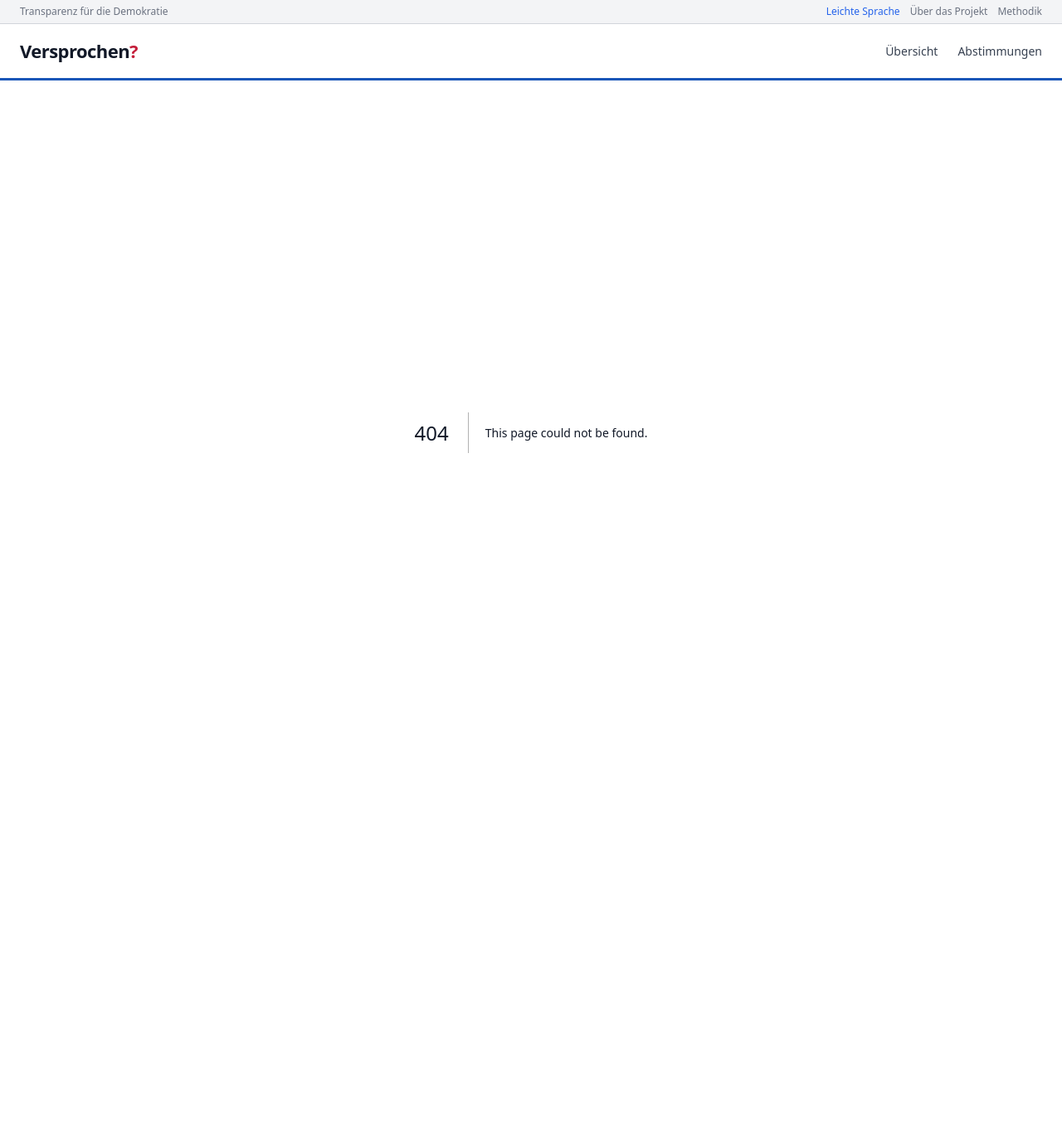
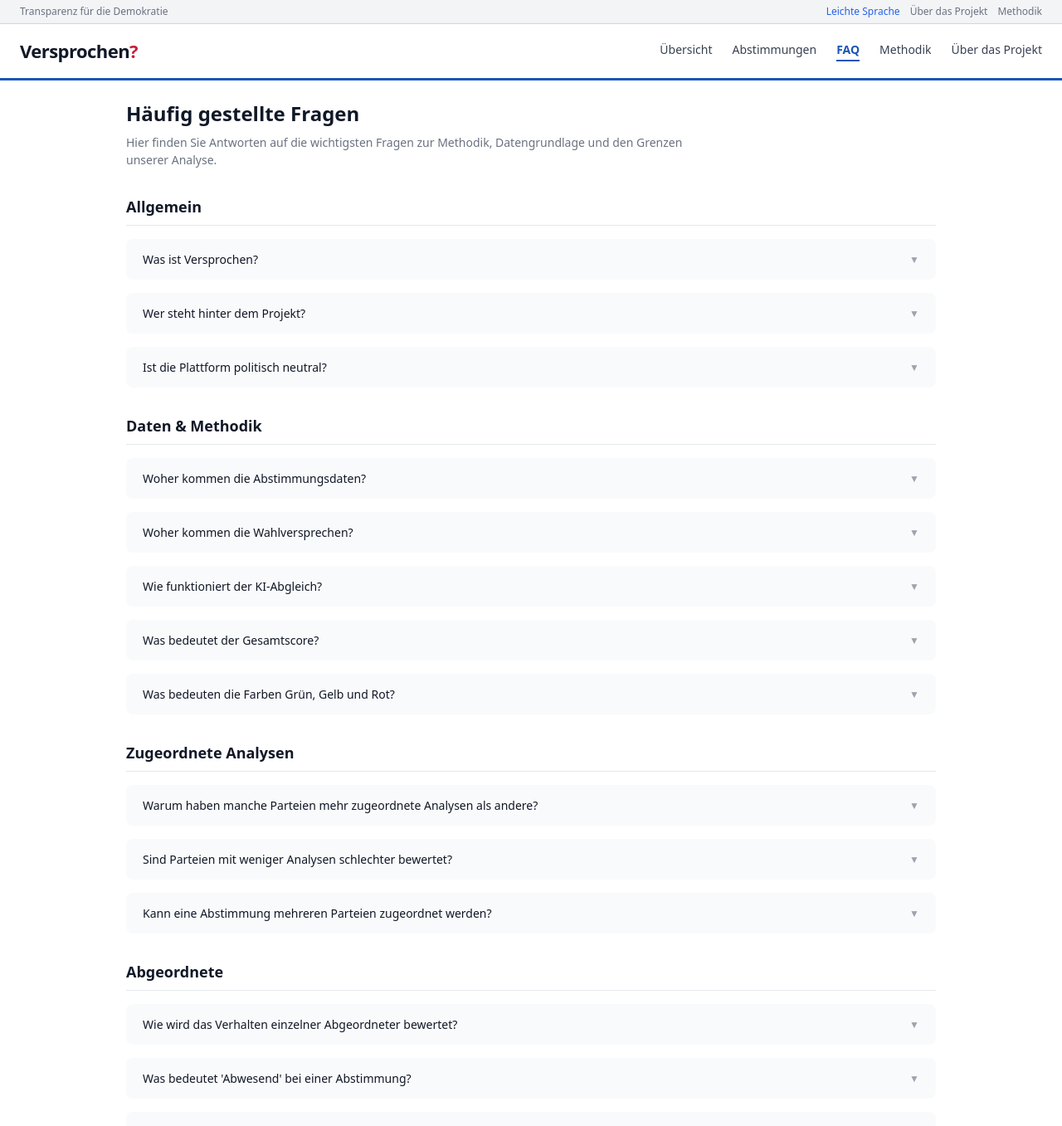
Before and after one commit to demokratietransparenz-boop/versprochen, a Next.js app: page /faq in a window 1280 px wide. Before the commit this address had no page. Shown: the top 1357 px of the page at 83% size. Before the commit the page ends 945 px from the top, so only its background shows below. Built offline with nearby package versions, Linux system fonts and the light colour scheme.

Commit message:
Add comprehensive FAQ page

```diff
--- /dev/null
+++ b/src/app/faq/page.tsx
@@ -0,0 +1,165 @@
+export const dynamic = "force-dynamic";
+
+const FAQ_ITEMS = [
+  {
+    category: "Allgemein",
+    questions: [
+      {
+        q: "Was ist Versprochen?",
+        a: "Versprochen? ist eine unabhängige Plattform, die automatisch überprüft, ob Parteien im Bundestag so abstimmen, wie sie es in ihren Wahlprogrammen versprochen haben. Ziel ist maximale Transparenz über das Abstimmungsverhalten von Parteien und Abgeordneten.",
+      },
+      {
+        q: "Wer steht hinter dem Projekt?",
+        a: "Versprochen? ist ein gemeinnütziges Civic-Tech-Projekt. Die Plattform ist Open Source und wird ehrenamtlich betrieben. Es gibt keine Verbindung zu Parteien, Verbänden oder politischen Organisationen.",
+      },
+      {
+        q: "Ist die Plattform politisch neutral?",
+        a: "Ja. Die Bewertungen basieren ausschließlich auf dem automatisierten Abgleich von Wahlprogramm-Positionen mit dem tatsächlichen Abstimmungsverhalten. Es gibt keine redaktionelle Gewichtung oder politische Einordnung. Jede Bewertung ist mit Quellen belegt, damit Sie sich selbst ein Bild machen können.",
+      },
+    ],
+  },
+  {
+    category: "Daten & Methodik",
+    questions: [
+      {
+        q: "Woher kommen die Abstimmungsdaten?",
+        a: "Die namentlichen Abstimmungen werden über die öffentliche API von abgeordnetenwatch.de bezogen. Diese Daten sind frei zugänglich und werden nach jeder Sitzungswoche aktualisiert. Jede Abstimmung ist mit einem Link zur Originalquelle versehen.",
+      },
+      {
+        q: "Woher kommen die Wahlversprechen?",
+        a: "Die Positionen der Parteien werden aus den offiziellen Wahlprogrammen und den strukturierten Daten des Wahl-O-Mat extrahiert. Eine KI identifiziert konkrete, überprüfbare Versprechen und ordnet sie Themenbereichen zu.",
+      },
+      {
+        q: "Wie funktioniert der KI-Abgleich?",
+        a: "Für jede namentliche Abstimmung prüft eine KI (Claude von Anthropic), ob ein passendes Wahlversprechen existiert. Wenn ja, bewertet sie: Wie hätte die Partei laut Wahlprogramm abstimmen sollen? Stimmt das mit dem tatsächlichen Verhalten überein? Jede Bewertung enthält eine Begründung und einen Konfidenzwert. Nur Bewertungen mit hoher Konfidenz (≥ 80%) fließen in die Scores ein.",
+      },
+      {
+        q: "Was bedeutet der Gesamtscore?",
+        a: "Der Gesamtscore zeigt den Prozentsatz der Übereinstimmung zwischen Wahlprogramm und Abstimmungsverhalten. 100% bedeutet: Die Partei hat in jeder analysierten Abstimmung so gestimmt, wie es ihr Wahlprogramm erwarten lässt. 0% bedeutet: Die Partei hat in keiner analysierten Abstimmung programmkonform gestimmt.",
+      },
+      {
+        q: "Was bedeuten die Farben Grün, Gelb und Rot?",
+        a: "Grün (≥ 70%): Hohe Übereinstimmung mit dem Wahlprogramm. Gelb (40–69%): Gemischte Bilanz mit sowohl programmkonformem als auch abweichendem Verhalten. Rot (< 40%): Häufige Abweichungen vom Wahlprogramm.",
+      },
+    ],
+  },
+  {
+    category: "Zugeordnete Analysen",
+    questions: [
+      {
+        q: "Warum haben manche Parteien mehr zugeordnete Analysen als andere?",
+        a: "Nicht jede Abstimmung lässt sich einem Wahlversprechen zuordnen. Die KI erstellt nur dann eine Analyse, wenn sie ein passendes Versprechen findet. Parteien mit breiterem Themenspektrum oder spezifischeren Positionen in ihrem Wahlprogramm erhalten daher mehr Zuordnungen. Das ist methodisch korrekt — eine Partei sollte nur bewertet werden, wenn sie tatsächlich eine Position zum Thema hat.",
+      },
+      {
+        q: "Sind Parteien mit weniger Analysen schlechter bewertet?",
+        a: "Nein, die Anzahl der Analysen beeinflusst nicht den Score. Allerdings ist der Score bei weniger Analysen weniger aussagekräftig, da die Stichprobe kleiner ist. Deshalb zeigen wir die Anzahl der zugeordneten Analysen transparent an.",
+      },
+      {
+        q: "Kann eine Abstimmung mehreren Parteien zugeordnet werden?",
+        a: "Ja. Jede Abstimmung wird separat für jede Partei geprüft. Eine Abstimmung über das Klimaschutzgesetz kann z.B. für die Grünen einem Umwelt-Versprechen zugeordnet werden und für die FDP einem Wirtschafts-Versprechen — mit unterschiedlichen erwarteten Stimmverhalten.",
+      },
+    ],
+  },
+  {
+    category: "Abgeordnete",
+    questions: [
+      {
+        q: "Wie wird das Verhalten einzelner Abgeordneter bewertet?",
+        a: "Für jede analysierte Abstimmung prüfen wir, wie der einzelne Abgeordnete gestimmt hat und vergleichen das mit der erwarteten Position laut Wahlprogramm seiner Partei. So ergibt sich ein individueller Übereinstimmungsscore.",
+      },
+      {
+        q: "Was bedeutet 'Abwesend' bei einer Abstimmung?",
+        a: "Wenn ein Abgeordneter bei einer namentlichen Abstimmung nicht anwesend war, wird dies separat erfasst. Abwesenheit wird nicht als Abweichung gewertet, aber transparent angezeigt — denn Anwesenheit bei Abstimmungen gehört zu den Kernaufgaben eines Volksvertreters.",
+      },
+      {
+        q: "Warum haben manche Abgeordnete sehr wenige analysierte Abstimmungen?",
+        a: "Das kann mehrere Gründe haben: Der Abgeordnete ist erst kürzlich ins Parlament eingezogen, hat das Mandat vorzeitig niedergelegt, oder es gab in seinem Themenbereich wenige namentliche Abstimmungen. Namentliche Abstimmungen sind nur ein Teil der parlamentarischen Arbeit.",
+      },
+    ],
+  },
+  {
+    category: "Einschränkungen",
+    questions: [
+      {
+        q: "Bildet der Score die gesamte Arbeit einer Partei ab?",
+        a: "Nein. Namentliche Abstimmungen sind nur ein Ausschnitt der parlamentarischen Arbeit. Ausschussarbeit, Gesetzesinitiativen, Anfragen, Verhandlungen und Kompromissfindung werden nicht erfasst. Eine Partei kann programmatisch arbeiten, auch wenn einzelne Abstimmungen abweichen — etwa bei Koalitionskompromissen.",
+      },
+      {
+        q: "Kann die KI Fehler machen?",
+        a: "Ja. Die KI-Zuordnung ist nicht perfekt. Es kann vorkommen, dass ein Wahlversprechen falsch einer Abstimmung zugeordnet wird, oder dass die erwartete Stimmrichtung nicht korrekt eingeschätzt wird. Deshalb zeigen wir bei jeder Analyse die Begründung der KI, den Konfidenzwert und Links zu den Originalquellen — damit Sie die Bewertung selbst nachprüfen können.",
+      },
+      {
+        q: "Warum werden nur namentliche Abstimmungen erfasst?",
+        a: "Bei namentlichen Abstimmungen wird das Stimmverhalten jedes einzelnen Abgeordneten protokolliert und öffentlich zugänglich gemacht. Bei anderen Abstimmungsformen (Handzeichen, Hammelsprung) gibt es keine individuellen Daten. Namentliche Abstimmungen finden typischerweise bei besonders wichtigen oder umstrittenen Themen statt.",
+      },
+      {
+        q: "Werden auch Landtage abgedeckt?",
+        a: "Aktuell konzentriert sich Versprochen? auf den Bundestag (19., 20. und 21. Wahlperiode). Die Abdeckung von Landtagen ist geplant, hängt aber von der Verfügbarkeit maschinenlesbarer Abstimmungsdaten ab, die je nach Bundesland stark variiert.",
+      },
+    ],
+  },
+  {
+    category: "Transparenz",
+    questions: [
+      {
+        q: "Kann ich die Daten selbst überprüfen?",
+        a: "Ja. Jede Analyse enthält: einen Link zur Abstimmung auf abgeordnetenwatch.de, den zugeordneten Wahlprogramm-Abschnitt, die Begründung der KI-Bewertung und den Konfidenzwert. Sie können jede einzelne Bewertung anhand der Originalquellen nachvollziehen.",
+      },
+      {
+        q: "Ist der Quellcode öffentlich?",
+        a: "Ja. Der gesamte Quellcode ist auf GitHub verfügbar. Die Analyse-Pipeline, die Datenbank-Struktur und die Bewertungslogik sind vollständig transparent und können von jedem eingesehen werden.",
+      },
+      {
+        q: "Wie oft werden die Daten aktualisiert?",
+        a: "Die Daten werden nach jeder Sitzungswoche des Bundestages aktualisiert. Neue Abstimmungen werden automatisch erfasst, von der KI analysiert und in die Scores eingerechnet.",
+      },
+    ],
+  },
+];
+
+export default function FAQPage() {
+  return (
+    <div>
+      <h1 className="text-2xl font-bold text-gray-900 mb-2">
+        Häufig gestellte Fragen
+      </h1>
+      <p className="text-[14px] text-gray-500 mb-8 max-w-2xl">
+        Hier finden Sie Antworten auf die wichtigsten Fragen zur Methodik,
+        Datengrundlage und den Grenzen unserer Analyse.
+      </p>
+
+      <div className="space-y-8">
+        {FAQ_ITEMS.map((section) => (
+          <div key={section.category}>
+            <h2 className="text-lg font-semibold text-gray-900 mb-4 pb-2 border-b border-gray-200">
+              {section.category}
+            </h2>
+            <div className="space-y-4">
+              {section.questions.map((item, i) => (
+                <details
+                  key={i}
+                  className="group bg-gray-50 rounded-lg"
+                >
+                  <summary className="cursor-pointer px-5 py-3.5 text-[14px] font-medium text-gray-900 hover:text-[#1a56b8] list-none flex items-center justify-between">
+                    <span>{item.q}</span>
+                    <span className="text-gray-400 group-open:rotate-180 transition-transform text-[12px] ml-4 shrink-0">
+                      ▼
+                    </span>
+                  </summary>
+                  <div className="px-5 pb-4 text-[13px] text-gray-600 leading-relaxed">
+                    {item.a}
+                  </div>
+                </details>
+              ))}
+            </div>
+          </div>
+        ))}
+      </div>
+
+      <div className="mt-10 pt-6 border-t border-gray-100 text-[12px] text-gray-400">
+        Haben Sie eine Frage, die hier nicht beantwortet wird? Schreiben Sie uns
+        — wir erweitern diese FAQ regelmäßig.
+      </div>
+    </div>
+  );
+}
--- a/src/components/Navigation.tsx
+++ b/src/components/Navigation.tsx
@@ -6,6 +6,9 @@ import { usePathname } from "next/navigation";
 const NAV_ITEMS = [
   { href: "/", label: "Übersicht" },
   { href: "/abstimmungen", label: "Abstimmungen" },
+  { href: "/faq", label: "FAQ" },
+  { href: "/methodik", label: "Methodik" },
+  { href: "/ueber", label: "Über das Projekt" },
 ];
 
 export function Navigation() {
```
